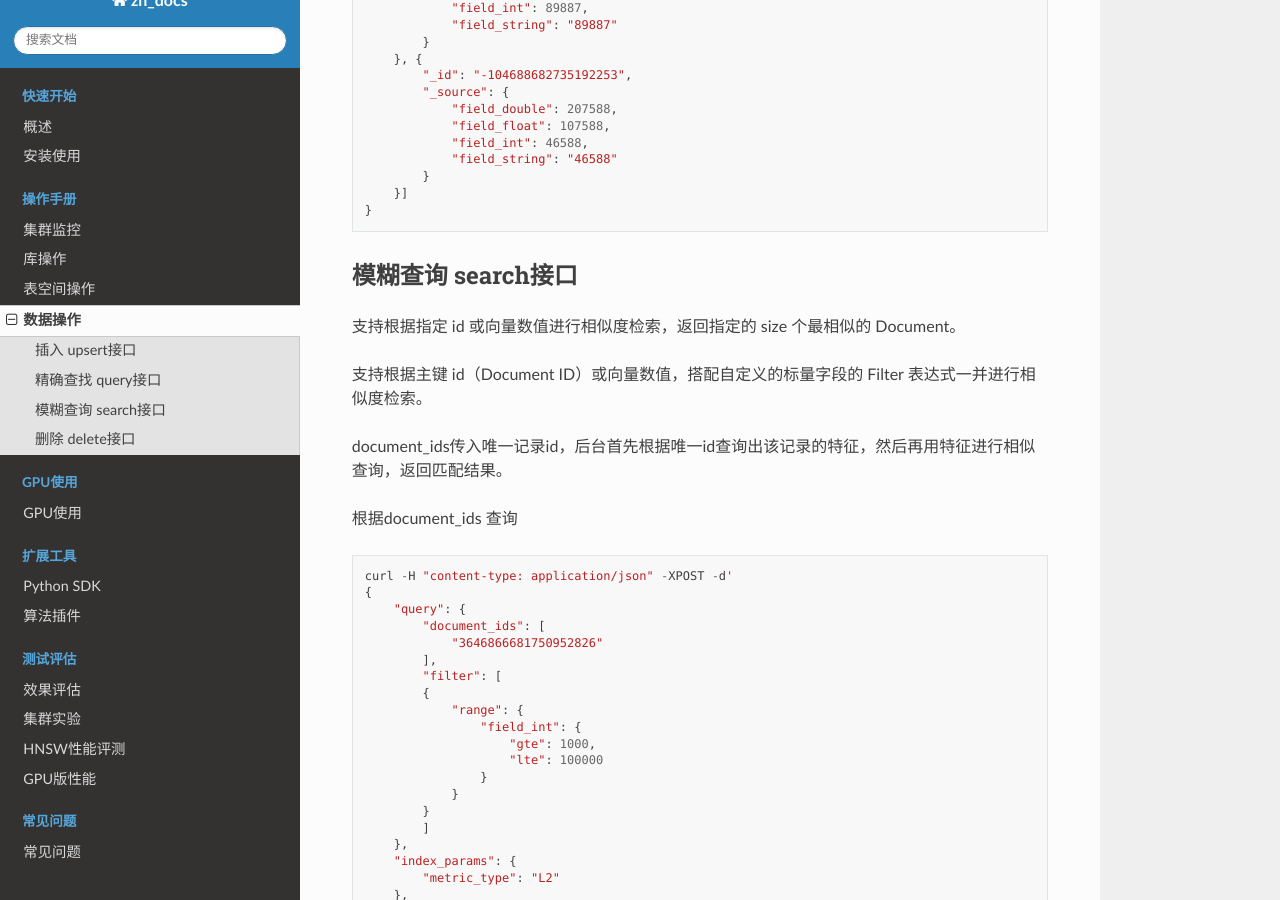
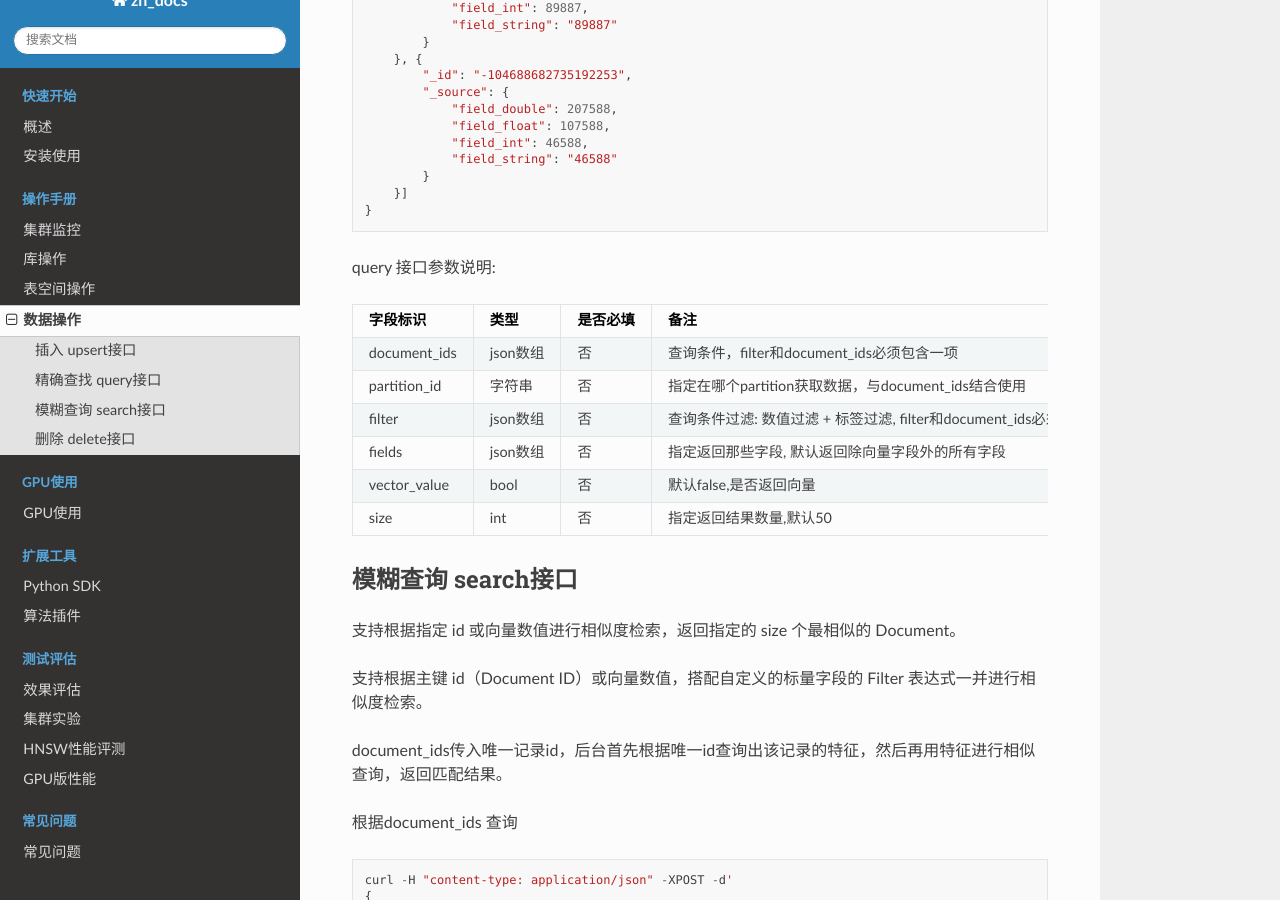
Before and after one commit to vearch/zh_docs, a Sphinx documentation site: the page built from docs/source/use_op/op_doc.rst, in a window 1280 px wide and 900 px high, scrolled down 4215 px. Built offline with Sphinx 7.4.7 and the Read the Docs theme 2.0.0, drawn with Linux system fonts in a browser that asks for light colours; pages that are not in the unit, such as notebooks, are missing from menus; some of the changed text lies outside the part shown.

Commit message:
update query interface

```diff
--- a/docs/source/use_op/op_doc.rst
+++ b/docs/source/use_op/op_doc.rst
@@ -223,6 +223,24 @@ query接口返回格式
         }]
     }
 
+query 接口参数说明:
+
++--------------+----------+----------+---------------------------------------------------------------------+
+|   字段标识   |   类型   | 是否必填 |                                备注                                 |
++==============+==========+==========+=====================================================================+
+| document_ids | json数组 | 否       | 查询条件，filter和document_ids必须包含一项                          |
++--------------+----------+----------+---------------------------------------------------------------------+
+| partition_id | 字符串   | 否       | 指定在哪个partition获取数据，与document_ids结合使用                 |
++--------------+----------+----------+---------------------------------------------------------------------+
+| filter       | json数组 | 否       | 查询条件过滤: 数值过滤 + 标签过滤, filter和document_ids必须包含一项 |
++--------------+----------+----------+---------------------------------------------------------------------+
+| fields       | json数组 | 否       | 指定返回那些字段, 默认返回除向量字段外的所有字段                    |
++--------------+----------+----------+---------------------------------------------------------------------+
+| vector_value | bool     | 否       | 默认false,是否返回向量                                              |
++--------------+----------+----------+---------------------------------------------------------------------+
+| size         | int      | 否       | 指定返回结果数量,默认50                                             |
++--------------+----------+----------+---------------------------------------------------------------------+
+
 模糊查询 search接口
 --------
 支持根据指定 id 或向量数值进行相似度检索，返回指定的 size 个最相似的 Document。
@@ -412,7 +430,7 @@ search接口返回格式
 +------------------+----------+----------+--------------------------------------------+
 | quick            | bool     | 否       | 默认false                                  |
 +------------------+----------+----------+--------------------------------------------+
-| vector_value     | bool     | 否       | 默认false                                  |
+| vector_value     | bool     | 否       | 默认false，是否返回向量                    |
 +------------------+----------+----------+--------------------------------------------+
 | load_balance     | string   | 否       | 负载均衡算法，默认随机                     |
 +------------------+----------+----------+--------------------------------------------+
```
